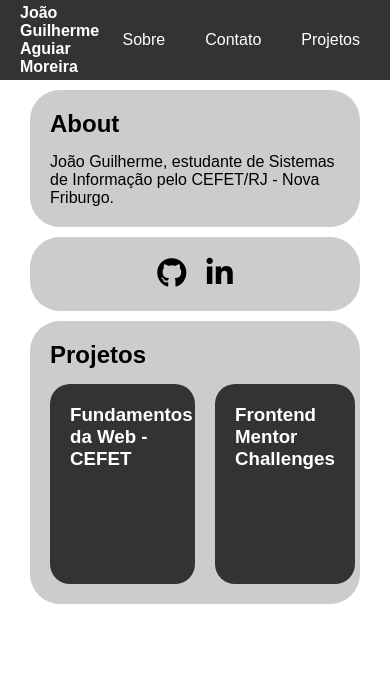
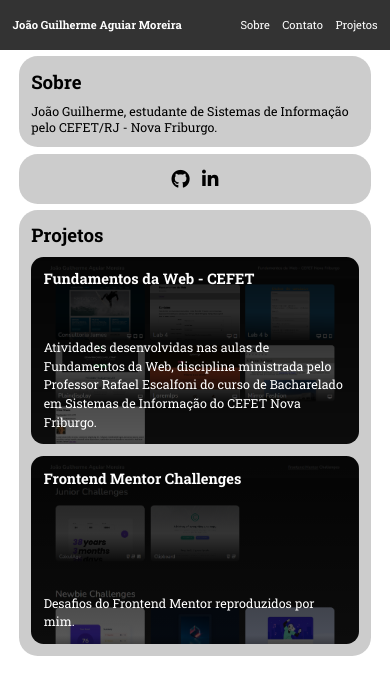
Before and after one commit to JoaoGuilherme7/JoaoGuilherme7.github.io, a plain HTML site: page index.html in a window 390 px wide. Shown: the top 694 px of the page. Drawn offline with Linux system fonts and the light colour scheme.

Commit message:
Adicionando responsividade minima e background dos projetos

```diff
--- a/index.html
+++ b/index.html
@@ -22,7 +22,7 @@
     <main>
 
         <section id="about-sect">
-            <h2>About</h2>
+            <h2>Sobre</h2>
             <p>
                 João Guilherme, estudante de Sistemas de Informação pelo CEFET/RJ - Nova Friburgo.
             </p>
@@ -46,7 +46,7 @@
                     <div class="project-boxes" id="fund-web">
                       <h3>Fundamentos da Web - CEFET</h3>
                       <p>
-                        Atividades desenvolvidas nas aulas de Fundamentos da Web, disciplina ministrada pelo Professor Rafael Escalfoni do curso de Sistemas de Informação do CEFET Nova Friburgo.
+                        Atividades desenvolvidas nas aulas de Fundamentos da Web, disciplina ministrada pelo Professor Rafael Escalfoni do curso de Bacharelado em Sistemas de Informação do CEFET Nova Friburgo.
                       </p>
                     </div>
                 </a>
--- a/style.css
+++ b/style.css
@@ -1,8 +1,12 @@
+@import url('https://fonts.googleapis.com/css2?family=Roboto:wght@300;400;700&display=swap');
+@import url('https://fonts.googleapis.com/css2?family=Roboto+Slab:wght@200;300;400;700&display=swap');
+
 * {
     margin: 0;
     padding: 0;
     box-sizing: border-box;
-    font-family: sans-serif;
+    /* font-family: 'Roboto', sans-serif; */
+    font-family: 'Roboto Slab', serif;
 }
 
 ul {
@@ -17,10 +21,11 @@
 
 html {
     font-size: 62.5%;
+    font-size: .731vw;
 }
 
 body {
-    min-height: 300vh;
+    min-height: 100vh;
     background-color: #fff;
     font-size: 1.6rem;
     padding: 8.0rem 2rem;
@@ -32,7 +37,8 @@
     left: 0;
     width: 100%;
     height: 8.0rem;
-    padding: 20px;
+    padding: 2.0rem;
+    font-size: 1.6rem;
 
     display: flex;
     justify-content: space-between;
@@ -43,7 +49,7 @@
 }
 
 nav h1 {
-    font-size: 1.6rem;
+    font-size: 1.8rem;
 }
 
 nav ul {
@@ -56,56 +62,48 @@
     transition: .4s;
 }
 
-nav ul li:hover {
-    background-color: #ccc;
-    color: #333;
-}
+
 
 section {
     background-color: #ccc;
-    margin: 10px;
-    padding: 20px;
-    border-radius: 30px;
+    margin: 1.0rem;
+    padding: 2.0rem;
+    border-radius: 3.0rem;
 }
 
 section h2 {
     margin-bottom: 1.5rem;
 }
 
-#contact{
+#contact {
     display: flex;
     justify-content: center;
     font-size: 3rem;
 }
 
-#contact ul{
-    gap: 20px
+#contact ul {
+    gap: 2.0rem
 }
 
-#contact li:hover{
-    color: #555;
-}
+
 
 /* --- */
 .projects-box {
-    display: flex;
-    justify-content: space-between;
+    display: grid;
+    grid-template-columns: repeat(2, 1fr);
     width: 100%;
     height: fit-content;
-    gap: 20px;
+    gap: 2.0rem;
 }
 
-.projects-sect:hover > .projects-box > a .project-boxes{
-    height: 45rem;
-}
+
 
 .projects-box a {
-    width: 50%;
+    width: 100%;
 }
 
 .project-boxes {
     height: 20rem;
-    background-color: #333;
     border-radius: 2.0rem;
     padding: 2.0rem;
     color: #fff;
@@ -114,17 +112,77 @@
     flex-direction: column;
     justify-content: space-between;
 
-    transition: .5s;
+    background-color: #333;
+    background-size: cover ;
+    background-position: center 0%;
+
+    transition: height .5s;
 }
 
-.project-boxes p{
+.project-boxes p {
     visibility: hidden;
+    line-height: 1.5;
+    font-weight: 400;
 }
 
-.project-boxes:hover{
-    background-image: linear-gradient(to top, #000000c7 ,#00000000 70%);
+
+
+#fund-web{
+    background-image: linear-gradient(to bottom, #000000e5  , #000000a6), url(./FundamentosDaWeb_desktop_design.png);
 }
 
-.project-boxes:hover > p{
-    visibility: visible;
+
+#frontend-mentor{
+    background-image: linear-gradient(to bottom, #000000e5, #000000a6), url(./FrontendMentor_desktop_design.png);
 }
+
+@media (hover: hover) {
+    nav ul li:hover {
+        background-color: #ccc;
+        color: #333;
+    }
+
+    .projects-sect:hover>.projects-box>a .project-boxes {
+        height: 45rem;
+    }
+
+    #contact li:hover {
+        color: #555;
+    }
+
+    .project-boxes:hover>p {
+        visibility: visible;
+    }
+}
+
+@media screen and (max-width:480px) {
+
+    html{
+        font-size: 1.6vw;
+    }
+
+    body{
+        font-size: 2.0rem;
+    }
+
+    nav ul li {
+        padding: 0;
+        font-size: 1.8rem;
+    }
+
+
+
+    .projects-box {
+        grid-template-columns: repeat(1, 1fr);
+    }
+
+    .project-boxes{
+        height: 30rem;
+
+    }
+
+    .project-boxes p {
+        visibility: visible;
+    }
+
+}
```
Also changed, not shown: FrontendMentor_desktop_design.png (added), FundamentosDaWeb_desktop_design.png (added), FundamentosDaWeb_desktop_design1.png (added).
